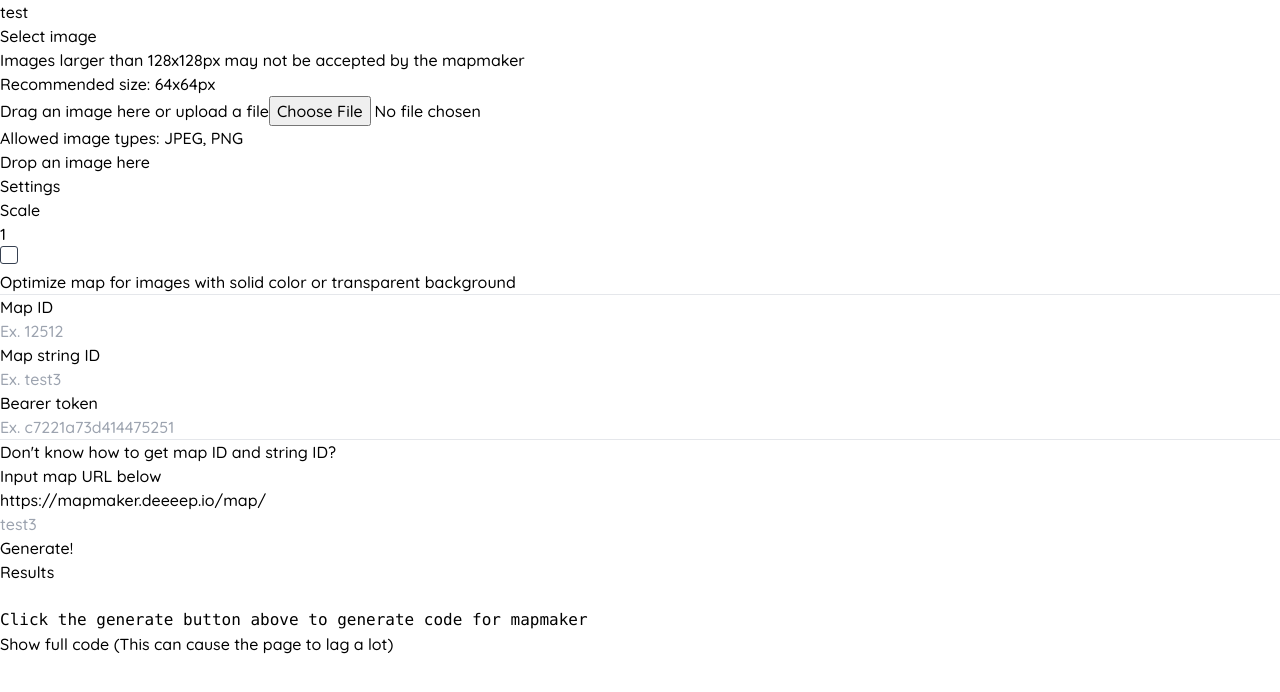
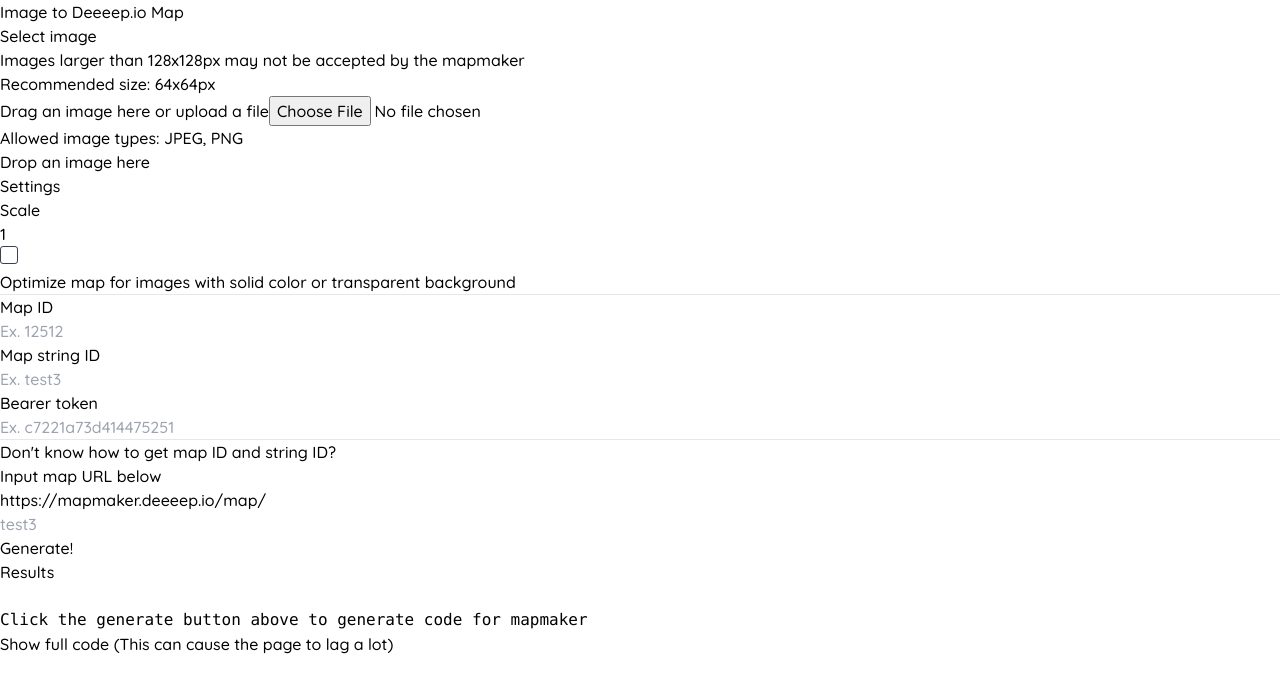
Before and after one commit to blockyfish-client/mapmaker-image-paste, a Next.js app: page / in a window 1280 px wide. Shown: the top 692 px of the page. Built offline with nearby package versions, Linux system fonts and the light colour scheme.

Commit message:
oops forgot to change name

```diff
--- a/app/page.jsx
+++ b/app/page.jsx
@@ -25,7 +25,7 @@
 	return (
 		<main className="bg-background text-primary-text flex items-center justify-center">
 			<div className="max-w-4xl py-24 px-12 flex min-h-screen w-screen flex-col items-center gap-12">
-				<p className="text-4xl">test</p>
+				<p className="text-4xl">Image to Deeeep.io Map</p>
 				<div className="bg-surface-1 border-border-1 border w-full rounded-lg p-8 flex flex-col gap-4">
 					<div>
 						<p className="text-xl">Select image</p>
```
